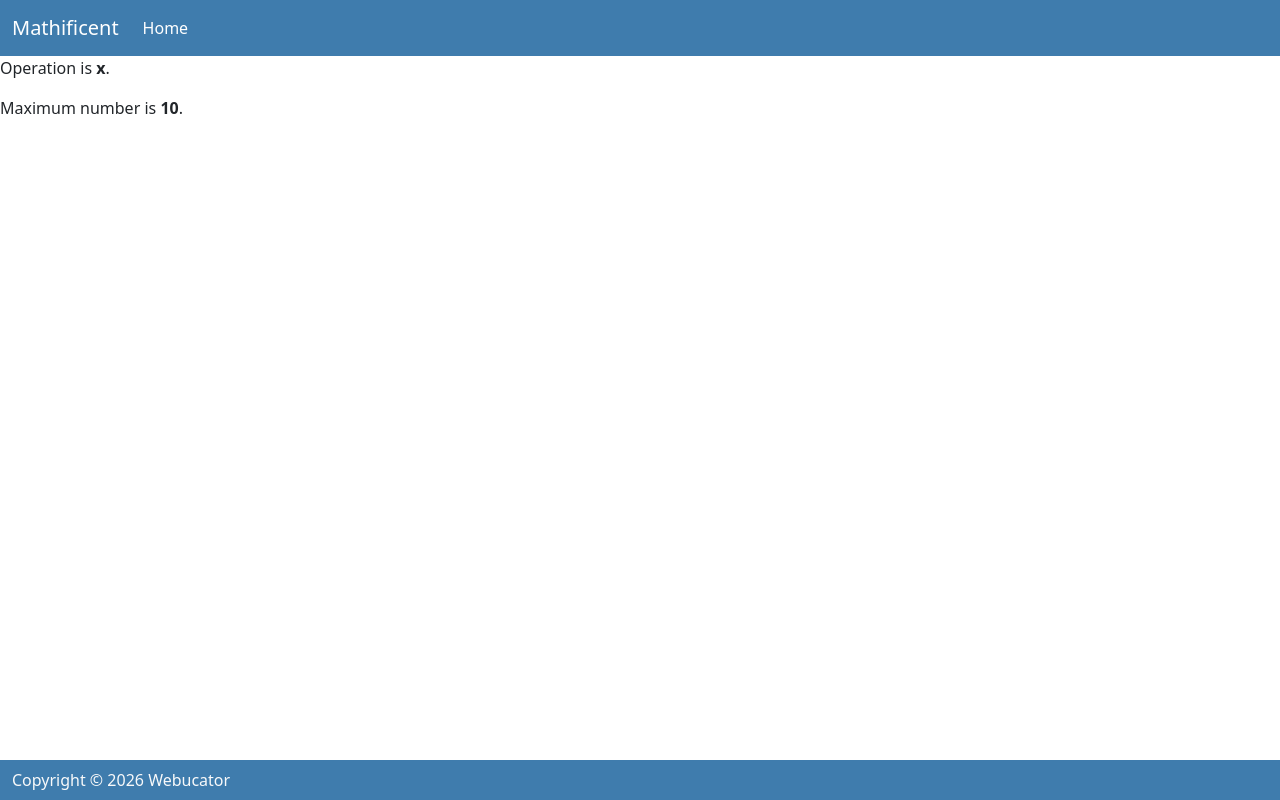
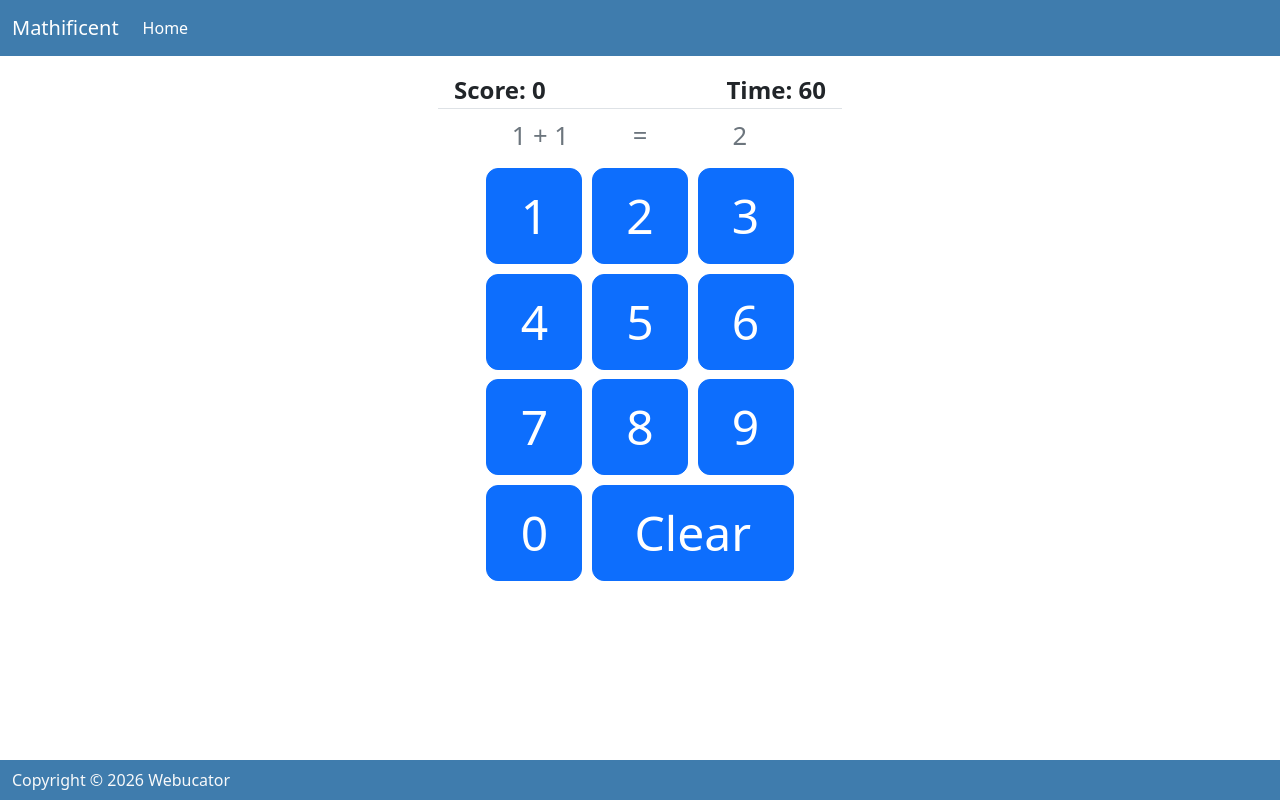
Before and after one commit to hecma3010/mathificent, a React (Vite) app: page /play in a window 1280 px wide. Built offline with nearby package versions, Linux system fonts and the light colour scheme.

Commit message:
feat: add game screen layout components

```diff
--- /dev/null
+++ b/src/components/ClearButton.jsx
@@ -0,0 +1,13 @@
+function ClearButton() {
+  return (
+    <button
+      type="button"
+      className="btn btn-primary"
+      style={{ width: "4.2em" }}
+    >
+      Clear
+    </button>
+  );
+}
+
+export default ClearButton;
--- /dev/null
+++ b/src/components/Equation.jsx
@@ -0,0 +1,11 @@
+function Equation({ question, answer }) {
+  return (
+    <>
+      <div className="col-5">{question}</div>
+      <div className="col-2"> = </div>
+      <div className="col-5">{answer}</div>
+    </>
+  );
+}
+
+export default Equation;
--- /dev/null
+++ b/src/components/Game.css
@@ -0,0 +1,19 @@
+#game-container {
+    margin: 1em auto;
+    width: 380px;
+}
+
+#equation {
+    font-size: 1.6em;
+    margin: auto;
+    width: 90%;
+}
+
+#buttons button {
+    border-radius: .25em;
+    font-size: 3em;
+    height: 2em;
+    margin: .1em;
+    text-align: center;
+    width: 2em;
+}
--- a/src/components/Game.jsx
+++ b/src/components/Game.jsx
@@ -1,13 +1,40 @@
+import Equation from "./Equation.jsx";
+import Score from "./Score.jsx";
+import Timer from "./Timer.jsx";
+import NumberButton from "./NumberButton.jsx";
+import ClearButton from "./ClearButton.jsx";
+import "./Game.css";
+
 function Game({ operation, maxNumber }) {
   return (
-    <div>
-      <p>
-        Operation is <strong>{operation}</strong>.
-      </p>
-      <p>
-        Maximum number is <strong>{maxNumber}</strong>.
-      </p>
-    </div>
+    <main className="text-center" id="game-container">
+      <div className="row border-bottom" style={{ fontSize: "1.5em" }}>
+        <div className="col px-3 text-start">
+          <Score score="0" />
+        </div>
+        <div className="col px-3 text-end">
+          <Timer timeLeft="60" />
+        </div>
+      </div>
+      <div className="row text-secondary my-2" id="equation">
+        <Equation question="1 + 1" answer="2" />
+      </div>
+      <div className="row" id="buttons">
+        <div className="col">
+          <NumberButton value="1" />
+          <NumberButton value="2" />
+          <NumberButton value="3" />
+          <NumberButton value="4" />
+          <NumberButton value="5" />
+          <NumberButton value="6" />
+          <NumberButton value="7" />
+          <NumberButton value="8" />
+          <NumberButton value="9" />
+          <NumberButton value="0" />
+          <ClearButton />
+        </div>
+      </div>
+    </main>
   );
 }
 
--- /dev/null
+++ b/src/components/NumberButton.jsx
@@ -0,0 +1,9 @@
+function NumberButton({ value }) {
+  return (
+    <button type="button" className="btn btn-primary">
+      {value}
+    </button>
+  );
+}
+
+export default NumberButton;
--- /dev/null
+++ b/src/components/Score.jsx
@@ -0,0 +1,5 @@
+function Score({ score }) {
+  return <strong>Score: {score}</strong>;
+}
+
+export default Score;
--- /dev/null
+++ b/src/components/Timer.jsx
@@ -0,0 +1,5 @@
+function Timer({ timeLeft }) {
+  return <strong>Time: {timeLeft}</strong>;
+}
+
+export default Timer;
```
